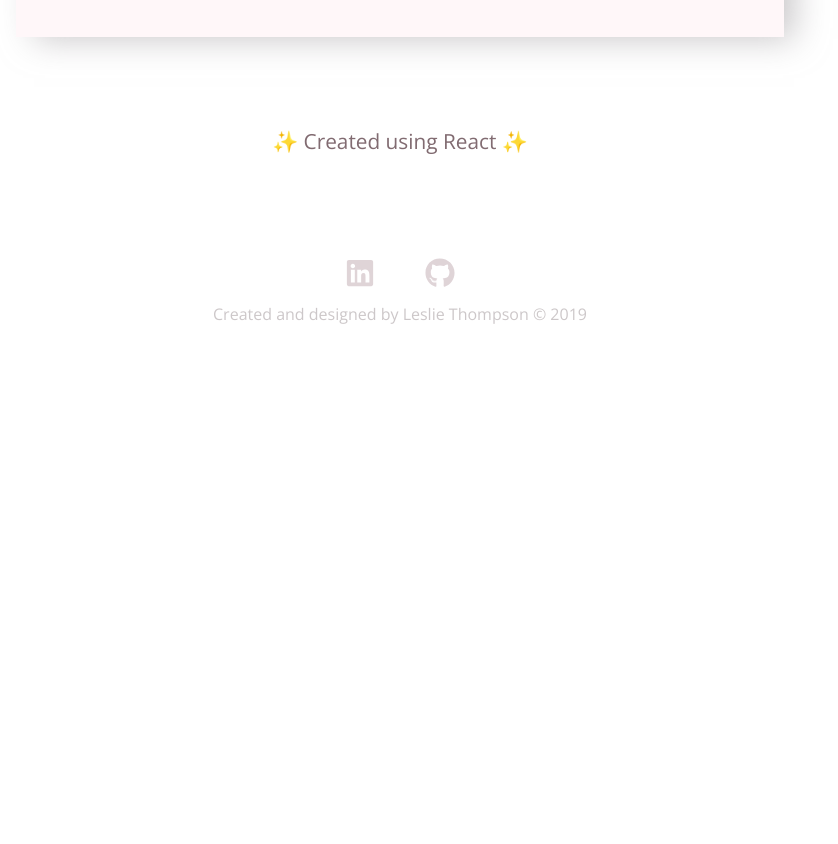
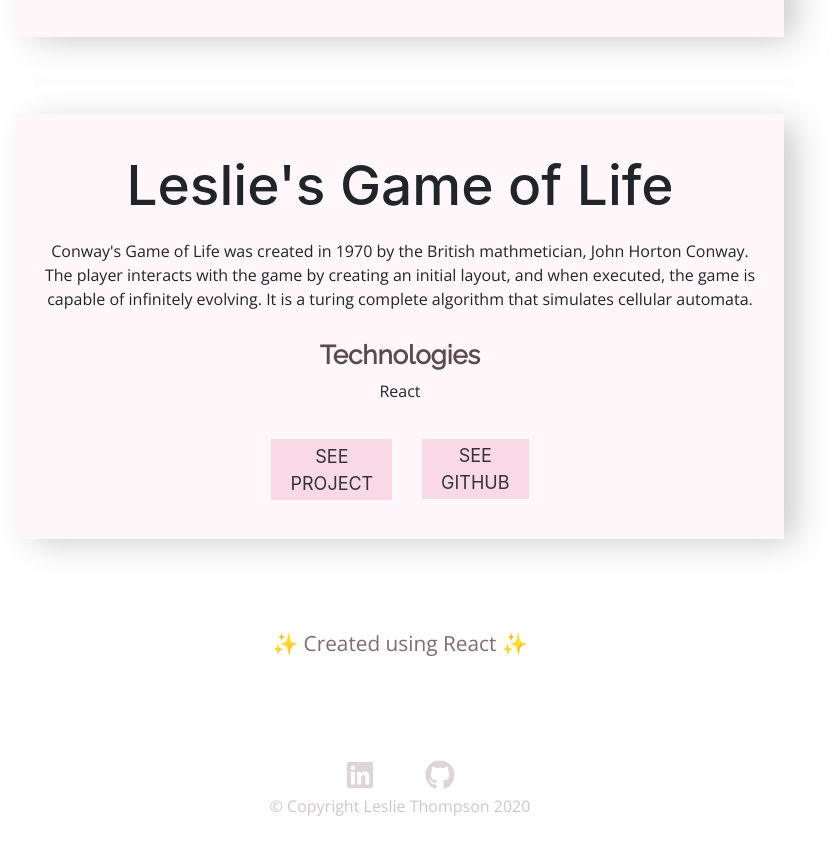
Before and after one commit to LCRT215/Portfolio, a React (Create React App) app: page /work in a window 1280 px wide. Shown: the part 4718-5562 px from the top of the page, without its empty margins (240-1078 px from the left). Before the commit the page ends 5070 px from the top, so only its background shows below. Built offline with nearby package versions, Linux system fonts and the light colour scheme; a web font is replaced by a local one.

Commit message:
copyright update

```diff
--- /dev/null
+++ b/src/components/Copyright.js
@@ -0,0 +1,11 @@
+import React from "react";
+import "./Footer/Footer";
+function Copyright() {
+  return (
+    <a href="https://leslie-thompson.com/" className="copy">
+      © Copyright Leslie Thompson 2020
+    </a>
+  );
+}
+
+export default Copyright;
--- a/src/components/Footer/Footer.css
+++ b/src/components/Footer/Footer.css
@@ -15,9 +15,10 @@
   color: #97727d;
 }
 .copy {
-  margin-top: 10px;
+  margin-top: 10000px;
   color: #5a494e;
   opacity: 0.3;
+  text-decoration: none;
 }
 .copy:hover {
   opacity: 1;
--- a/src/components/Footer/Footer.js
+++ b/src/components/Footer/Footer.js
@@ -1,6 +1,7 @@
 import React from "react";
 import "../Footer/Footer.css";
 import { FaGithub, FaLinkedin } from "react-icons/fa";
+import Copyright from "../Copyright";
 
 function Footer() {
   return (
@@ -24,7 +25,8 @@ function Footer() {
           <FaGithub />
         </a>
       </div>
-      <div className="copy">Created and designed by Leslie Thompson © 2019</div>
+      {/* <div className="copy">Created and designed by Leslie Thompson © 2019</div> */}
+      <Copyright  />
     </div>
   );
 }
--- a/src/components/Projects/projectData.js
+++ b/src/components/Projects/projectData.js
@@ -7,7 +7,7 @@ export default [
       "Firefly is a proof-of-concept application designed for how 4-6 year-old children learn - through play and experience. I functioned as a Full-Stack Developer on cross-functional team of 8 Web Developers and 2 UX Designers.We created an innovative, open-ended coding environment that encourages experimentation by using React and animated SVGs to build an intuitive learning experience, which allows children to figure things out without feeling stuck. Firefly more accurately teaches what it means to be an engineer, with responsive interactions using drag and drop blocks that can be combined to code their own customizable fireflies. This application was created to be used on a tablet.",
     tech: "React | Context | React DnD | Firebase & Firestore ",
     github: "https://github.com/projectfirefly",
-    link: "https://projectfirefly.netlify.com/"
+    link: "https://projectfirefly.netlify.com/",
   },
   {
     id: 1,
@@ -19,7 +19,7 @@ export default [
     // image: `<img src=${replate} alt='project replate image' />`,
     link: "https://project-replate.netlify.com/",
     github: "https://github.com/replate-phil/UI-Build-Week-1",
-    img: "replate.jpg"
+    img: "replate.jpg",
   },
 
   {
@@ -30,7 +30,7 @@ export default [
       "A to Z was a project I developed the back-end for with with a team of front-end developers. Pitch: Many stay home parents report feeling 'stir crazy' and their social needs are not met. Enter A to Z experiences (Think AirBNB experiences...but for stay at home parents) . Parents can host an experience, join new experiences, and earn money leading people on activities they love.",
     tech: "React | Node.js | Sqlite3 | Express | Jest",
     github: "https://github.com/a-to-z-experiences/AtoZ_backend",
-    link: "https://atoz-backend.herokuapp.com/"
+    link: "https://atoz-backend.herokuapp.com/",
     // link:"https://atoz-experiences.netlify.com/"
   },
   {
@@ -49,7 +49,7 @@ export default [
     // - Clearly measure individual performance and contributions towards the success of the project and ensure a rewarding system that is set to felicitate the achievers.
     tech: "HTML |React | CSS | Node | PostgreSQL | Data Science",
     link: "https://bestbudhome.netlify.com/",
-    github: "https://github.com/Med-Cabinet-BW"
+    github: "https://github.com/Med-Cabinet-BW",
   },
   {
     id: 4,
@@ -59,6 +59,14 @@ export default [
       "Love, Leslie is a mobile-ready responsive web application created to provide users with a boost of joy throughout the day. This random motivational quote generator accesses a custom made API filled with my favorite motivational quotes and allows authenticated users to add their own. (In progress)",
     tech: "React | CSS | Node | PostgreSQL",
     //   link: "https://loveleslie.netlify.com",
-    github: "https://github.com/LCRT215/Project-Motivation"
-  }
+    github: "https://github.com/LCRT215/Project-Motivation",
+  },
+  {
+    id: 5,
+    title: "Leslie's Game of Life",
+    description: "Conway's Game of Life was created in 1970 by the British mathmetician, John Horton Conway. The player interacts with the game by creating an initial layout, and when executed, the game is capable of infinitely evolving. It is a turing complete algorithm that simulates cellular automata.",
+    tech: "React",
+    link: "https://leslies-game-of-life.vercel.app/",
+    github: "https://github.com/LCRT215/leslies-game-of-life",
+  },
 ];
```
